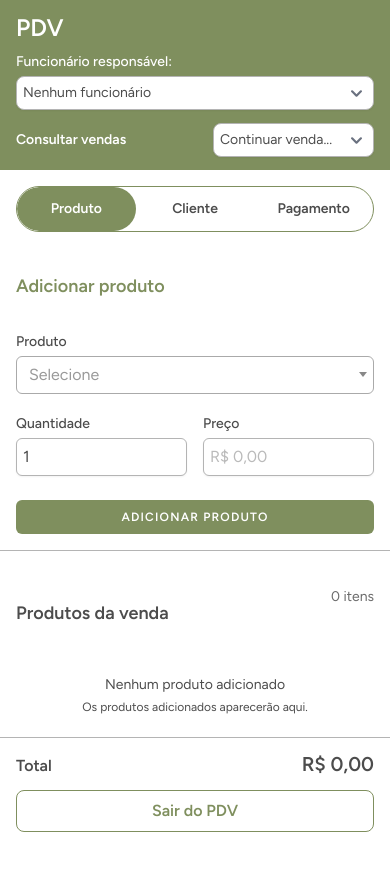
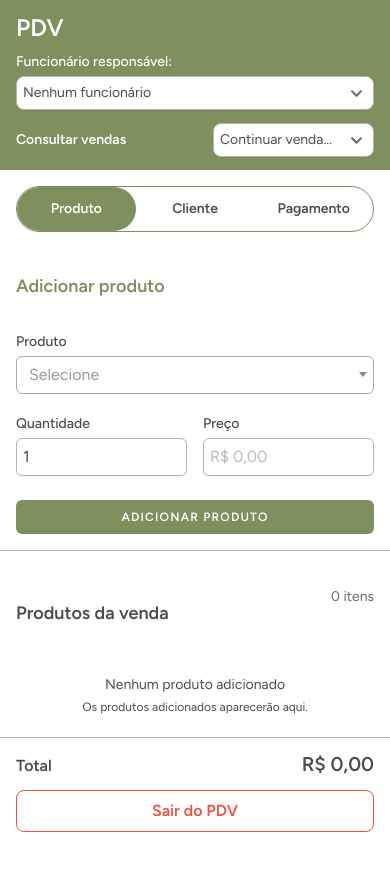
Before and after one commit to Gabriel19Berta/tcc, a Laravel app: page /vendas/create in a window 390 px wide. Run offline with Laravel 12, Linux system fonts and the light colour scheme; the visitor is signed in with stand-in values (Sample User, id 1); data that the repository does not hold is empty; style sheets or scripts are compiled from the project's sources; parts of the project's set-up code (start-up, migrations or seed data) failed here and were passed over; some libraries are stand-ins or nearby versions.

Commit message:
style(pdv): altera cor de botão de sair do PDV

```diff
--- a/resources/views/vendas/pdv.blade.php
+++ b/resources/views/vendas/pdv.blade.php
@@ -707,7 +707,7 @@
             <footer class="sticky bottom-0 z-10 flex min-h-[68px] shrink-0 flex-col-reverse gap-3 border-t border-gray-300 bg-white px-4 py-3 sm:flex-row sm:items-center sm:justify-between sm:px-6 lg:py-0">
                 <div class="flex gap-3">
                     <a href="{{ route('vendas.index') }}"
-                       class="flex-1 whitespace-nowrap rounded-lg border border-primary px-4 py-2 text-center font-semibold text-primary hover:bg-primary hover:text-white sm:flex-none sm:px-6">
+                       class="flex-1 whitespace-nowrap rounded-lg border border-danger-500 px-4 py-2 text-center font-semibold text-danger-500 hover:bg-danger-500 hover:text-white sm:flex-none sm:px-6">
                         Sair do PDV
                     </a>
 
```
